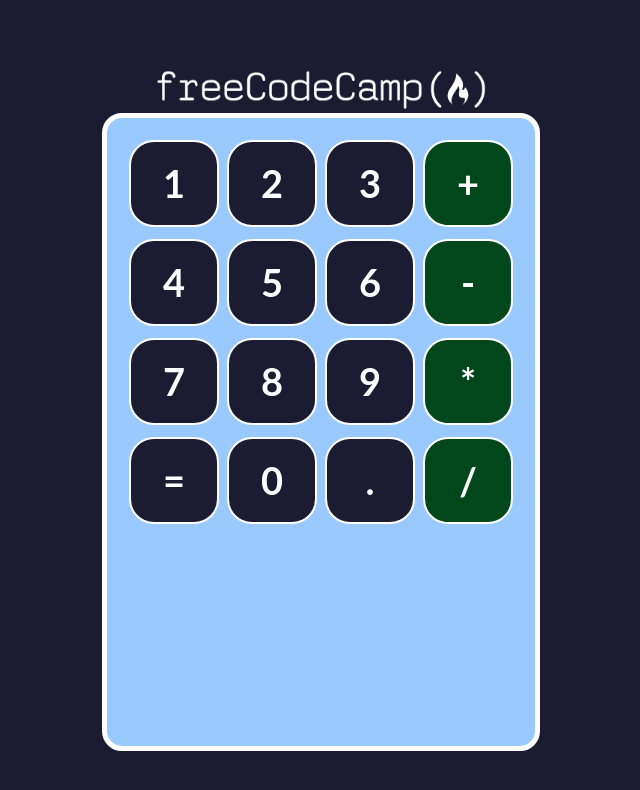
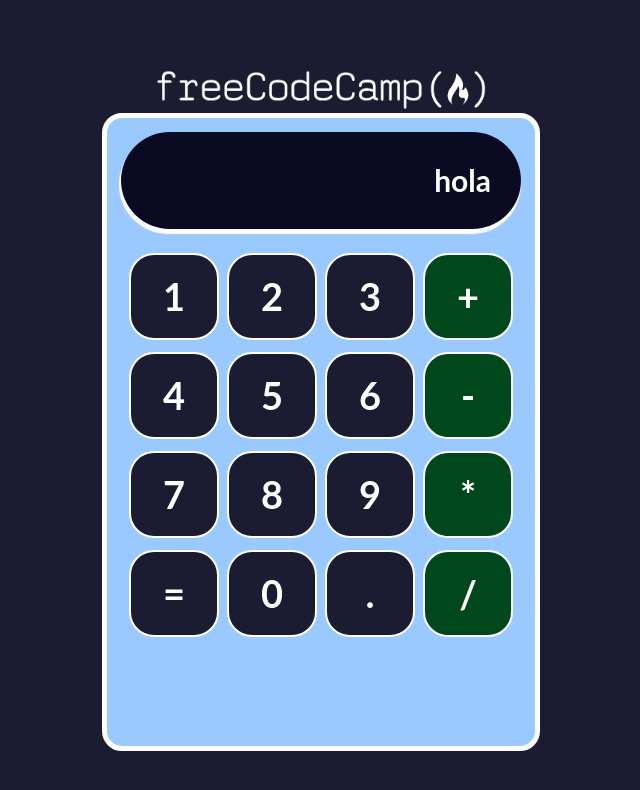
Before and after one commit to burgosha/calculator, a React (Create React App) app: page / in a window 1280 px wide. Shown: the top 790 px of the page, without its empty margins (319-959 px from the left). Built offline with nearby package versions, Linux system fonts and the light colour scheme.

Commit message:
Creacion pantalla

```diff
--- a/src/App.js
+++ b/src/App.js
@@ -1,5 +1,6 @@
 import './App.css';
 import Boton from './components/Boton';
+import Pantalla from './components/Pantalla';
 import freeCodeCampLogo from './images/freecodecamp-logo.png';
 
 function App() {
@@ -12,6 +13,7 @@ function App() {
           alt='Logo de freeCodeCamp' />
       </div>
       <div className='contenedor-calculadora'>
+        <Pantalla input= "hola" />
         <div className='fila'>
           <Boton>1</Boton>
           <Boton>2</Boton>
--- /dev/null
+++ b/src/components/Pantalla.js
@@ -0,0 +1,8 @@
+import React from "react";
+import '../stylesheets/Pantalla.css';
+const Pantalla = ({input}) => (
+    <div className='input'>
+        {input}
+    </div>
+);
+export default Pantalla;
--- /dev/null
+++ b/src/stylesheets/Pantalla.css
@@ -0,0 +1,16 @@
+.input {
+    height: 75px;
+    border-radius: 50px;
+    margin-bottom: 20px;
+    display: flex;
+    justify-content: flex-end;
+    align-items: center;
+    font-weight: bold;
+    font-size: 30px;
+    background-color: #0a0a23;
+    color: white;
+    padding: 11px;
+    padding-right: 30px;
+    margin: 1px solid #888;
+    box-shadow: -1px 4px 1px 1px white;
+}
```
